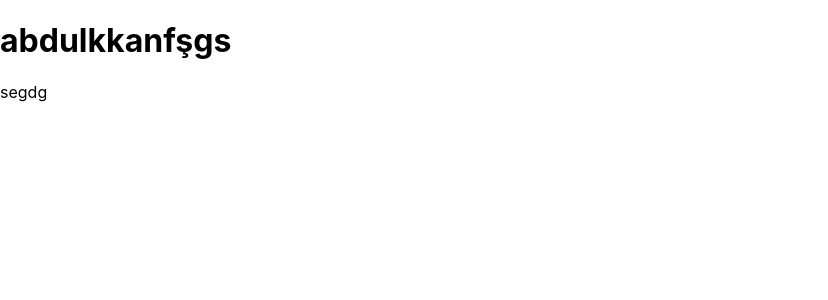
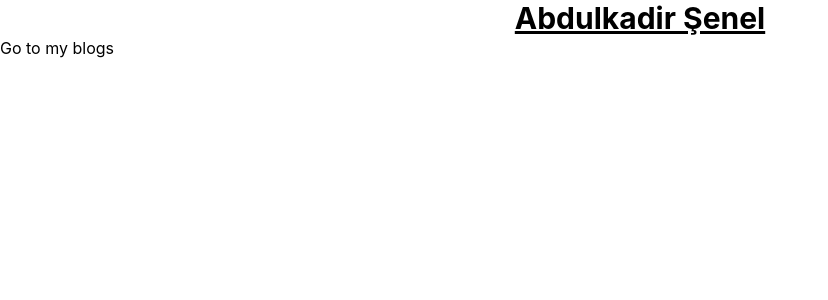
Before and after one commit to abdulkadir-polmayan/abdulkadir, a Next.js app: page / in a window 1280 px wide. Shown: the top 300 px of the page, without its empty margins (0-828 px from the left). Built offline with nearby package versions, Linux system fonts and the light colour scheme.

Commit message:
import Tailwind

```diff
--- a/package.json
+++ b/package.json
@@ -17,7 +17,10 @@
     "react-dom": "18.2.0"
   },
   "devDependencies": {
+    "autoprefixer": "^10.4.12",
     "eslint": "8.24.0",
-    "eslint-config-next": "12.3.1"
+    "eslint-config-next": "12.3.1",
+    "postcss": "^8.4.17",
+    "tailwindcss": "^3.1.8"
   }
 }
--- a/pages/index.js
+++ b/pages/index.js
@@ -2,8 +2,10 @@ import Link from "next/link";
 export default function Home() {
   return (
     <div>
-      <h1>abdulkkanfşgs</h1>
-      <Link href="/blogPosts">segdg</Link>
+      <h1 className="text-3xl text-center font-bold underline">Abdulkadir Şenel</h1>
+      <Link href="/blogPosts">
+        <button className="text-center">Go to my blogs</button>
+      </Link>
     </div>
   );
 }
--- /dev/null
+++ b/postcss.config.js
@@ -0,0 +1,6 @@
+module.exports = {
+  plugins: {
+    tailwindcss: {},
+    autoprefixer: {},
+  },
+}
--- a/styles/globals.css
+++ b/styles/globals.css
@@ -1,3 +1,6 @@
+@tailwind base;
+@tailwind components;
+@tailwind utilities;
 html,
 body {
   padding: 0;
--- /dev/null
+++ b/tailwind.config.js
@@ -0,0 +1,11 @@
+/** @type {import('tailwindcss').Config} */
+module.exports = {
+  content: [
+    "./pages/**/*.{js,ts,jsx,tsx}",
+    "./components/**/*.{js,ts,jsx,tsx}",
+  ],
+  theme: {
+    extend: {},
+  },
+  plugins: [],
+}
```
Also changed, not shown: 1 other file (tests, documents, lock files or other folders).
